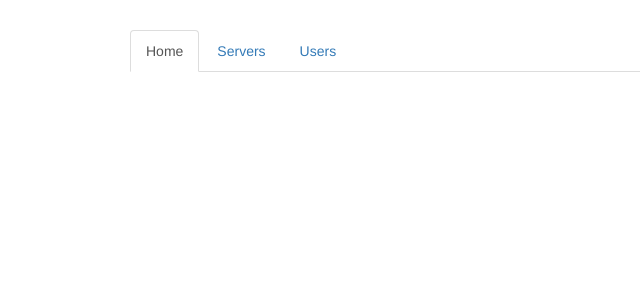
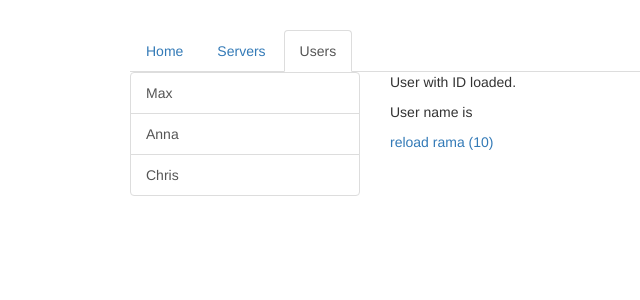
Before and after one commit to aman71010/angular_routing_practice, an Angular app: page /users in a window 1280 px wide. Before the commit this address led to /. Shown: the top 300 px of the page, without its empty margins (135-775 px from the left). Built offline with nearby package versions, Linux system fonts and the light colour scheme.

Commit message:
uses routerLinks, passed and fetched parameters, query parameters, fragments

```diff
--- a/src/app/app.component.html
+++ b/src/app/app.component.html
@@ -2,9 +2,19 @@
   <div class="row">
     <div class="col-xs-12 col-sm-10 col-md-8 col-sm-offset-1 col-md-offset-2">
       <ul class="nav nav-tabs">
-        <li role="presentation" class="active"><a href="#">Home</a></li>
-        <li role="presentation"><a href="#">Servers</a></li>
-        <li role="presentation"><a href="#">Users</a></li>
+        <li
+          role="presentation"
+          routerLinkActive="active"
+          [routerLinkActiveOptions]="{exact: true}"
+        ><a routerLink="/">Home</a></li>
+        <li
+          role="presentation"
+          routerLinkActive="active"
+        ><a routerLink="/servers">Servers</a></li>
+        <li
+          role="presentation"
+          routerLinkActive="active"
+        ><a routerLink="users">Users</a></li>
       </ul>
     </div>
   </div>
--- a/src/app/home/home.component.html
+++ b/src/app/home/home.component.html
@@ -1,2 +1,4 @@
 <h4>Welcome to Server Manager 4.0</h4>
 <p>Manage your Servers and Users.</p>
+
+<button class="btn btn-primary" (click)="onLoadUsers(2)">Load users</button>
--- a/src/app/home/home.component.ts
+++ b/src/app/home/home.component.ts
@@ -1,4 +1,5 @@
 import { Component, OnInit } from '@angular/core';
+import { ActivatedRoute, Router } from '@angular/router';
 
 @Component({
   selector: 'app-home',
@@ -7,9 +8,17 @@
 })
 export class HomeComponent implements OnInit {
 
-  constructor() { }
+  constructor(
+    private router: Router,
+    private route: ActivatedRoute
+  ) { }
+
 
   ngOnInit() {
   }
 
+  onLoadUsers(id: number){
+    this.router.navigate(['/servers', id, 'edit'], {queryParams: {allowEdit: '1'}, fragment: 'loading'});
+  }
+
 }
--- a/src/app/servers/edit-server/edit-server.component.ts
+++ b/src/app/servers/edit-server/edit-server.component.ts
@@ -1,6 +1,7 @@
 import { Component, OnInit } from '@angular/core';
 
 import { ServersService } from '../servers.service';
+import { ActivatedRoute } from '@angular/router';
 
 @Component({
   selector: 'app-edit-server',
@@ -12,9 +13,14 @@
   serverName = '';
   serverStatus = '';
 
-  constructor(private serversService: ServersService) { }
+  constructor(
+    private serversService: ServersService,
+    private route: ActivatedRoute
+    ) { }
 
   ngOnInit() {
+    // console.log(this.route.queryParams);
+    // console.log(this.route.fragment);
     this.server = this.serversService.getServer(1);
     this.serverName = this.server.name;
     this.serverStatus = this.server.status;
--- a/src/app/servers/server/server.component.ts
+++ b/src/app/servers/server/server.component.ts
@@ -1,6 +1,7 @@
 import { Component, OnInit } from '@angular/core';
 
 import { ServersService } from '../servers.service';
+import { ActivatedRoute, Params } from '@angular/router';
 
 @Component({
   selector: 'app-server',
@@ -10,10 +11,17 @@
 export class ServerComponent implements OnInit {
   server: {id: number, name: string, status: string};
 
-  constructor(private serversService: ServersService) { }
+  constructor(
+    private serversService: ServersService,
+    private route: ActivatedRoute
+  ) { }
 
   ngOnInit() {
-    this.server = this.serversService.getServer(1);
+    const id = +this.route.snapshot.params['id'];
+    this.server = this.serversService.getServer(id);
+    this.route.params.subscribe((params: Params) => {
+      this.server = this.serversService.getServer(+params['id']);
+    })
   }
 
 }
--- a/src/app/servers/servers.component.html
+++ b/src/app/servers/servers.component.html
@@ -2,6 +2,9 @@
   <div class="col-xs-12 col-sm-4">
     <div class="list-group">
       <a
+        [routerLink]="['/servers', server.id]"
+        [queryParams]="{allowEdit: '1'}"
+        fragment="loading"
         href="#"
         class="list-group-item"
         *ngFor="let server of servers">
@@ -12,6 +15,6 @@
   <div class="col-xs-12 col-sm-4">
     <app-edit-server></app-edit-server>
     <hr>
-    <app-server></app-server>
+    <!-- <app-server></app-server> -->
   </div>
 </div>
--- a/src/app/servers/servers.component.ts
+++ b/src/app/servers/servers.component.ts
@@ -9,7 +9,7 @@
 export class ServersComponent implements OnInit {
   public servers: {id: number, name: string, status: string}[] = [];
 
-  constructor(private serversService: ServersService) { }
+  constructor(private serversService: ServersService) {}
 
   ngOnInit() {
     this.servers = this.serversService.getServers();
--- a/src/app/users/user/user.component.html
+++ b/src/app/users/user/user.component.html
@@ -1,2 +1,4 @@
-<p>User with ID _ID_ loaded.</p>
-<p>User name is _NAME_</p>
+<p>User with ID {{ user.id }} loaded.</p>
+<p>User name is {{ user. name }}</p>
+
+<a [routerLink]="['/user', '10', 'rama']">reload rama (10)</a>
--- a/src/app/users/user/user.component.ts
+++ b/src/app/users/user/user.component.ts
@@ -1,4 +1,5 @@
 import { Component, OnInit } from '@angular/core';
+import { ActivatedRoute, Params } from '@angular/router';
 
 @Component({
   selector: 'app-user',
@@ -8,9 +9,18 @@
 export class UserComponent implements OnInit {
   user: {id: number, name: string};
 
-  constructor() { }
+  constructor(private route: ActivatedRoute) { }
 
   ngOnInit() {
+    this.user = {
+      id: this.route.snapshot.params['id'],
+      name: this.route.snapshot.params['name']
+    }
+
+    this.route.params.subscribe( (params: Params) => {
+      this.user.id = params.id;
+      this.user.name = params.name;
+    });
   }
 
 }
--- a/src/app/users/users.component.html
+++ b/src/app/users/users.component.html
@@ -2,6 +2,7 @@
   <div class="col-xs-12 col-sm-4">
     <div class="list-group">
       <a
+        [routerLink]="['/users', user.id, user.name]"
         href="#"
         class="list-group-item"
         *ngFor="let user of users">
```
Also changed, not shown: src/app/app.module.ts (+5 -2 lines).
